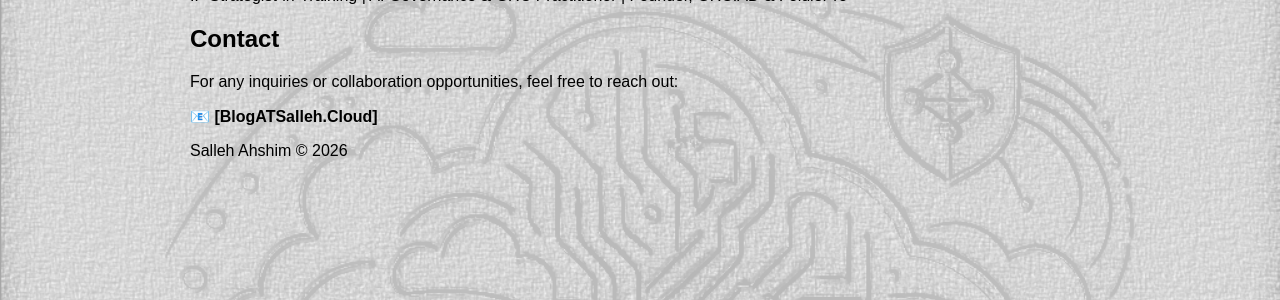
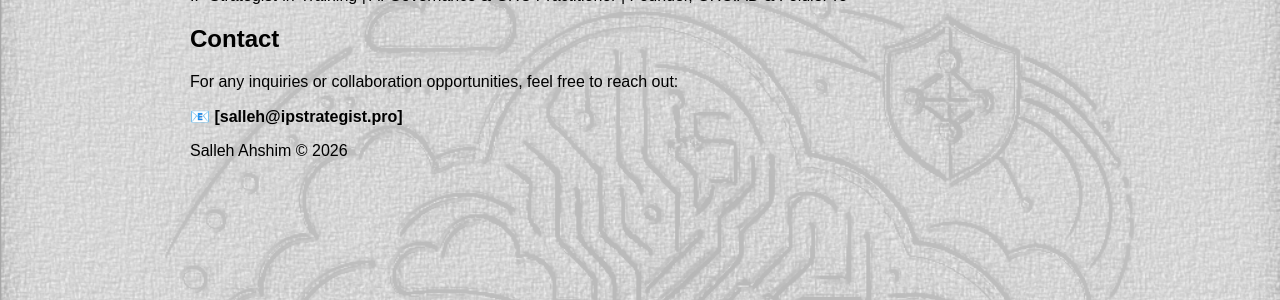
Before and after one commit to Sahshim/salleh-tech-blog, a Jekyll site: the page built from contact.md, in a window 1280 px wide. Shown: the part 182-482 px from the top of the page. Built offline with Jekyll 4.4.1, drawn with Linux system fonts in a browser that asks for light colours.

Commit message:
Update contact email address

```diff
--- a/contact.md
+++ b/contact.md
@@ -8,4 +8,4 @@ permalink: /contact/
 
 For any inquiries or collaboration opportunities, feel free to reach out:
 
-📧 **[BlogATSalleh.Cloud]**
+📧 **[salleh@ipstrategist.pro]**
```
